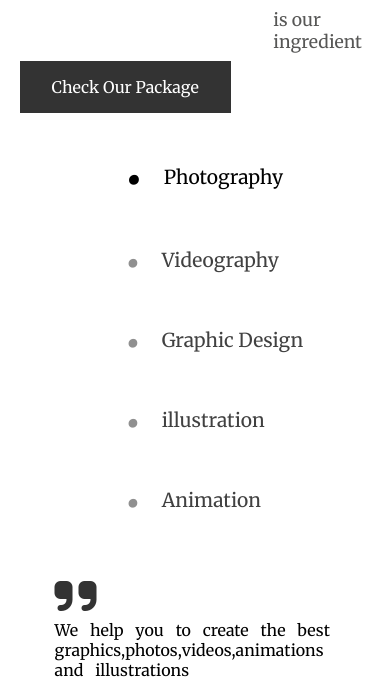
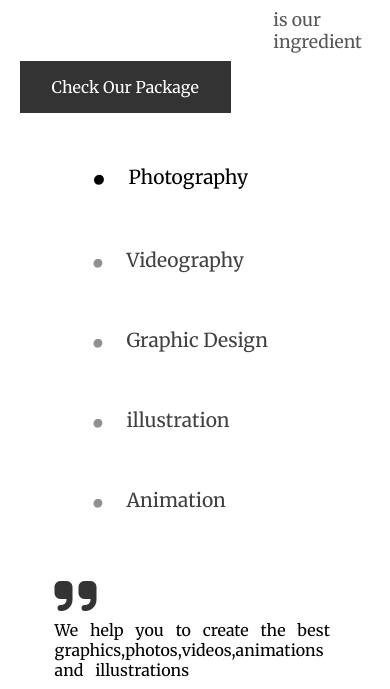
Before and after one commit to piyush7uml/Graphics-Designer-Landing-Page-HTML-CSS, a plain HTML site: page index.html in a window 390 px wide. Shown: the part 411-1100 px from the top of the page. Drawn offline with Linux system fonts and the light colour scheme.

Commit message:
added media queries for mobile

```diff
--- a/style.css
+++ b/style.css
@@ -416,7 +416,7 @@ nav a:hover {
         width: 80%;
         position: static;
         margin: 3rem auto;
-        margin-left: 30%;
+        margin-left: 40%;
 
 
     }
@@ -538,7 +538,7 @@ nav a:hover {
         width: 80%;
         position: static;
         margin: 0 auto;
-        margin-left: 30%;
+        margin-left: 20%;
 
 
     }
```
